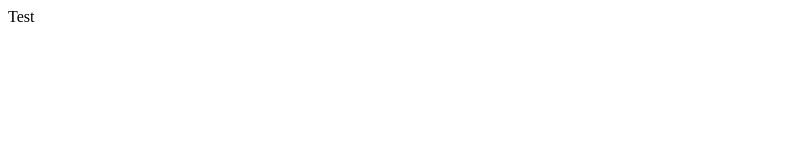
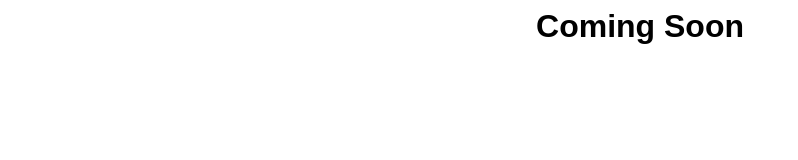
Before and after one commit to SeanA91/personal-website, an Eleventy site: page _pages/index.njk in a window 1280 px wide. Shown: the whole page, without its empty margins (0-798 px from the left). Built offline with nearby package versions, Linux system fonts and the light colour scheme; Eleventy itself is replaced by a stand-in of ours; files that its build step writes are made by us from their sources.

Commit message:
Adding temporary message

```diff
--- a/_pages/index.njk
+++ b/_pages/index.njk
@@ -1,4 +1,4 @@
 ---
 ---
 
-<p>Test</p>
+<h1 style="text-align: center; font-family: Arial, Helvetica, sans-serif;">Coming Soon</h1>
```
Also changed, not shown: docs/index.html.
